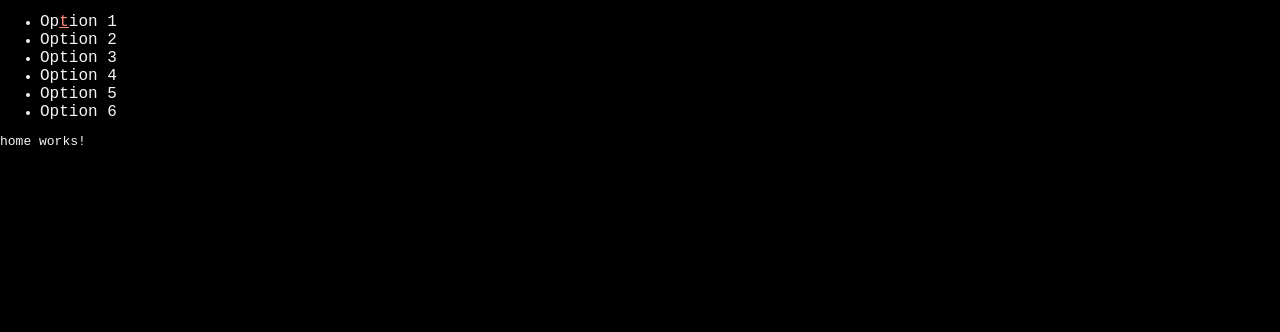
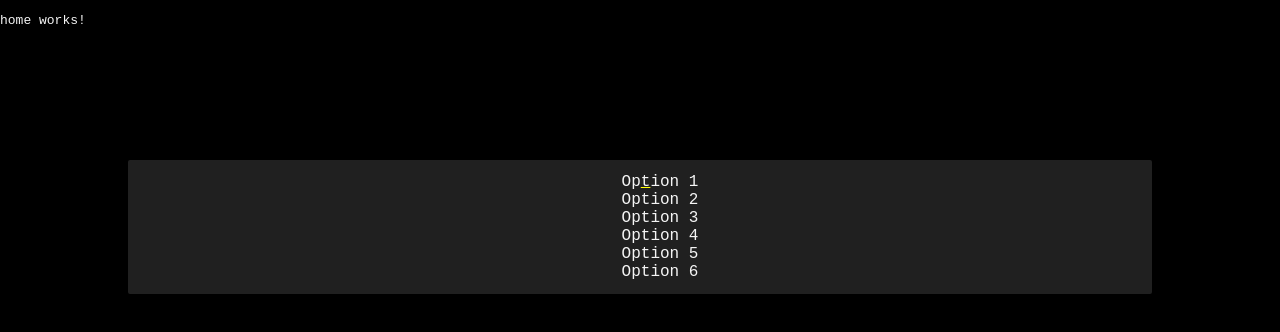
Before and after one commit to william-newman/coda-core, an Angular app: page / in a window 1280 px wide. Shown: the top 332 px of the page. Built offline with nearby package versions, Linux system fonts and the light colour scheme.

Commit message:
more cool stuff

```diff
--- a/src/app/app.component.html
+++ b/src/app/app.component.html
@@ -1,11 +1,11 @@
 <nav class="header">
   <ul>
-    <li><a routerLink="/" class="link">Op<span class="shortcut-key">t</span>ion 1</a></li>
-    <li><a routerLink="/opt1" class="link">Option 2</a></li>
-    <li><a routerLink="/" class="link">Option 3</a></li>
-    <li><a routerLink="/" class="link">Option 4</a></li>
-    <li><a routerLink="/" class="link">Option 5</a></li>
-    <li><a routerLink="/" class="link">Option 6</a></li>
+    <li class="main-list"><a routerLink="/" class="link">Op<span class="shortcut-key">t</span>ion 1</a></li>
+    <li class="main-list"><a routerLink="/opt1" class="link">Option 2</a></li>
+    <li class="main-list"><a routerLink="/" class="link">Option 3</a></li>
+    <li class="main-list"><a routerLink="/" class="link">Option 4</a></li>
+    <li class="main-list"><a routerLink="/" class="link">Option 5</a></li>
+    <li class="main-list"><a routerLink="/" class="link">Option 6</a></li>
   </ul>
 </nav>
 
--- a/src/styles.css
+++ b/src/styles.css
@@ -21,6 +21,21 @@ a:hover {
 }
 
 .shortcut-key {
-    color: rgb(255, 140, 120);
     text-decoration: underline;
+    text-decoration-color: yellow;
 }
+
+.header {
+    position: fixed;
+    top: 20vh;
+    left: 10%;
+    width: 80%;
+    background-color: rgb(32, 32, 32);
+    border-radius: 2px;
+    text-align: center;
+    z-index: 5;
+}
+
+.main-list {
+    list-style-type: none;
+}
```
